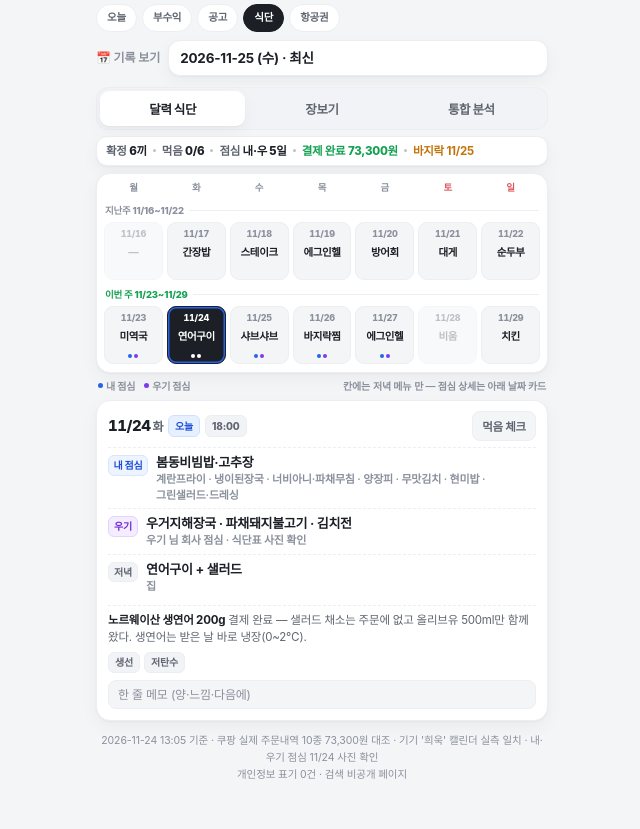
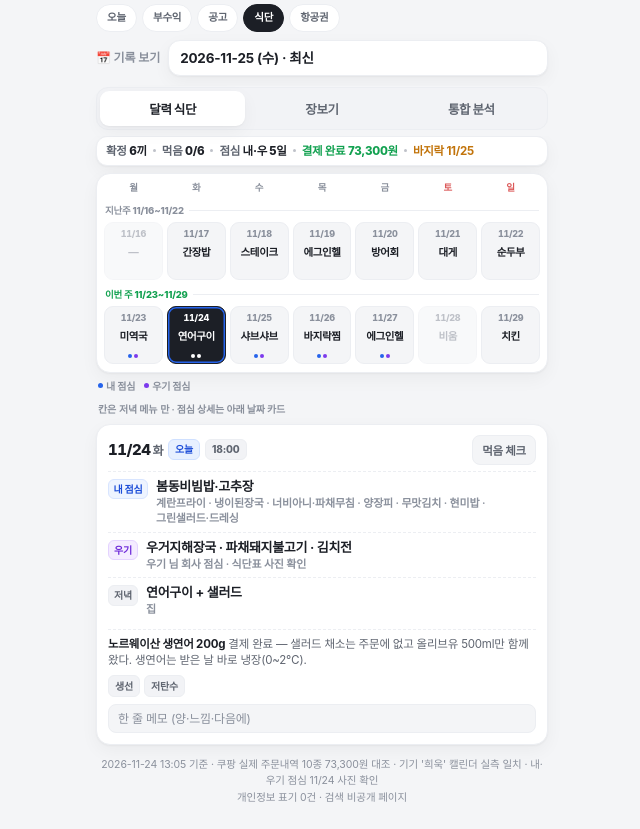
Before and after one commit to heaeazy-debug/heaeazy-debug.github.io, a plain HTML site: page meals.html in a window 1280 px wide. Shown: the part 68-897 px from the top of the page, without its empty margins (318-958 px from the left). Before the commit the page ends 873 px from the top, so only its background shows below. Drawn offline with Linux system fonts and the light colour scheme.

Commit message:
현황판: 식단 달력 범례 줄바꿈 정리

```diff
--- a/meals.html
+++ b/meals.html
@@ -93,7 +93,7 @@
   .cal-legend .dt{display:block;width:5px;height:5px;border-radius:50%}
   .cal-legend .dt.l{background:var(--blue)}
   .cal-legend .dt.u{background:var(--purple)}
-  .cal-legend .lg-t{margin-left:auto;font-weight:600;color:var(--sub)}
+  .cal-legend .lg-t{margin-left:0;flex:1 1 100%;font-weight:600;color:var(--sub)}
 
   /* 상세 카드 */
   .detail{margin-top:7px;background:var(--card);border:1px solid var(--line);border-radius:14px;padding:10px 11px 11px;
@@ -302,7 +302,7 @@
 
     <div class="cal" id="cal" role="grid" aria-label="2주 식단 달력"></div>
 
-    <div class="cal-legend"><span><i class="dt l"></i> 내 점심</span><span><i class="dt u"></i> 우기 점심</span><span class="lg-t">칸에는 <b>저녁 메뉴</b>만 — 점심 상세는 아래 날짜 카드</span></div>
+    <div class="cal-legend"><span><i class="dt l"></i> 내 점심</span><span><i class="dt u"></i> 우기 점심</span><span class="lg-t">칸은 <b>저녁 메뉴</b>만 · 점심 상세는 아래 날짜 카드</span></div>
 
     <div class="detail" id="detail"></div>
   </section>
```
